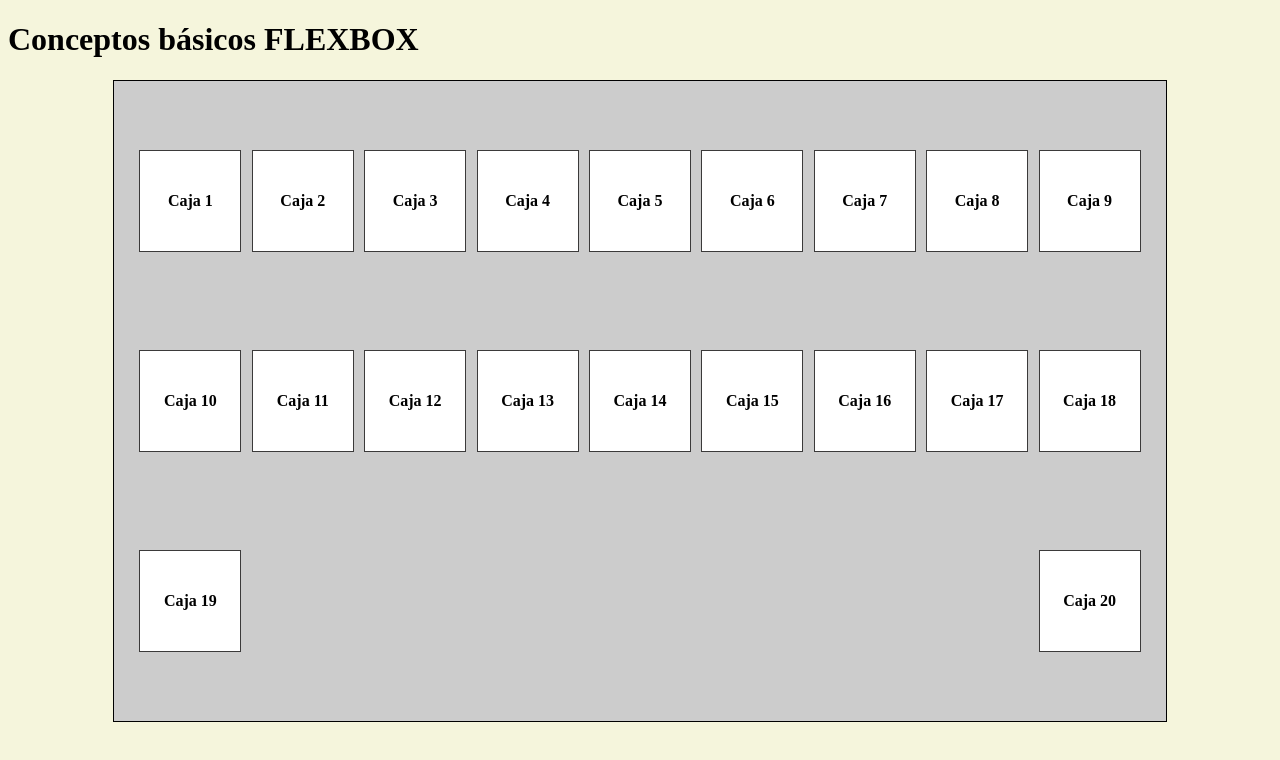
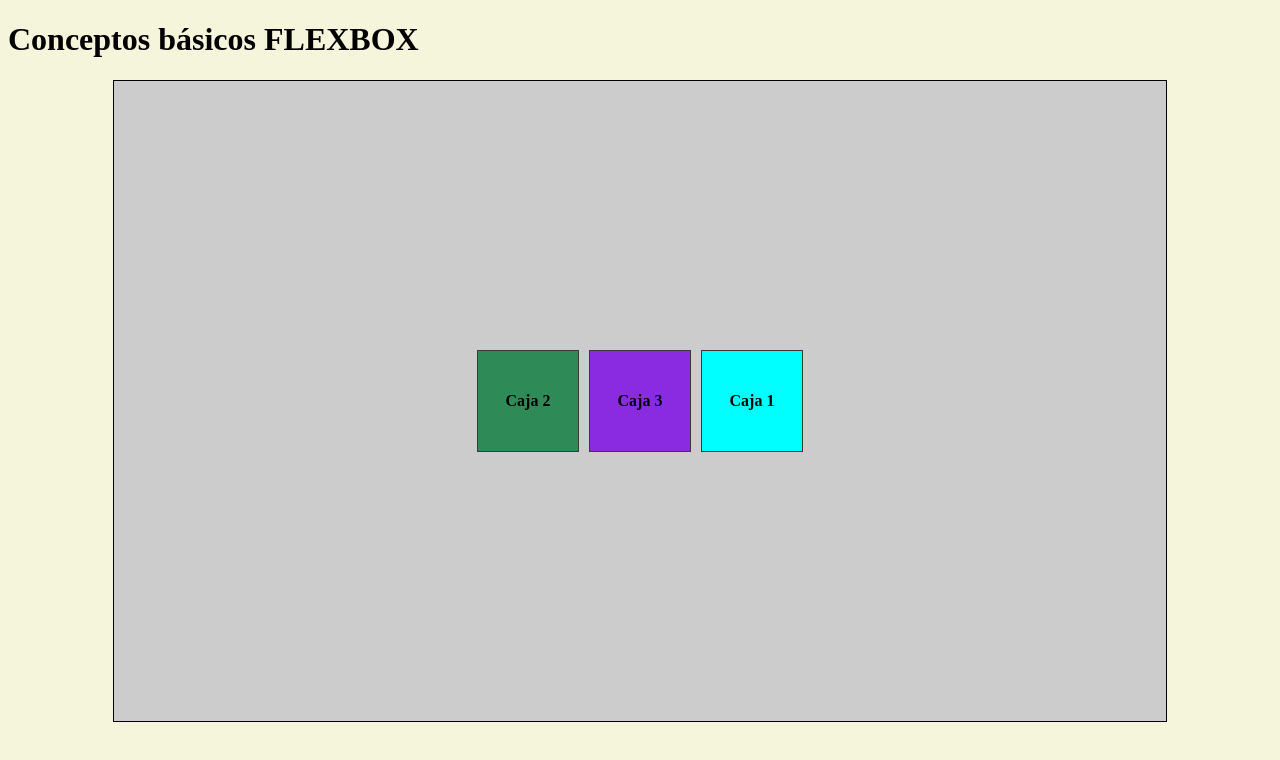
Before and after one commit to AntonioSalces/1DAM, a plain HTML site: page Lenguajes de marcas y sistemas de gestión de información/flexbox/index.html in a window 1280 px wide. Drawn offline with Linux system fonts and the light colour scheme.

Commit message:
digitalizacion infografia

```diff
--- a/Lenguajes de marcas y sistemas de gestión de información/flexbox/css/style.css
+++ b/Lenguajes de marcas y sistemas de gestión de información/flexbox/css/style.css
@@ -13,7 +13,7 @@ body{
     flex-flow: row wrap;
     width: 80%;
     margin: 0 auto;
-    justify-content: space-between;
+    justify-content: center;
     /* comentamos la linea de la altura de las cajas y añadimos altura al flex-container */
     height: 600px;
     /* utilizamos align-items para alinear verticalmente los items */
@@ -32,3 +32,21 @@ body{
     margin: 5px;
     overflow: hidden;
 }
+
+#c1{
+    background-color: aqua;
+    order: 3;
+    flex-shrink: 1;
+}
+
+#c2{
+    background-color: seagreen;
+    order: 1;
+    flex-shrink: 4;
+}
+
+#c3{
+    background-color:blueviolet;
+    order: 2;
+    flex-shrink: 1;
+}
--- a/Lenguajes de marcas y sistemas de gestión de información/flexbox/index.html
+++ b/Lenguajes de marcas y sistemas de gestión de información/flexbox/index.html
@@ -10,26 +10,9 @@
     <h1>Conceptos básicos FLEXBOX</h1>
     <section>
         <div class="flex-container">
-            <div class="caja">Caja 1</div>
-            <div class="caja">Caja 2</div>
-            <div class="caja">Caja 3</div>
-            <div class="caja">Caja 4</div>
-            <div class="caja">Caja 5</div>
-            <div class="caja">Caja 6</div>
-            <div class="caja">Caja 7</div>
-            <div class="caja">Caja 8</div>
-            <div class="caja">Caja 9</div>
-            <div class="caja">Caja 10</div>
-            <div class="caja">Caja 11</div>
-            <div class="caja">Caja 12</div>
-            <div class="caja">Caja 13</div>
-            <div class="caja">Caja 14</div>
-            <div class="caja">Caja 15</div>
-            <div class="caja">Caja 16</div>
-            <div class="caja">Caja 17</div>
-            <div class="caja">Caja 18</div>
-            <div class="caja">Caja 19</div>
-            <div class="caja">Caja 20</div>
+            <div class="caja" id="c1">Caja 1</div>
+            <div class="caja" id="c2">Caja 2</div>
+            <div class="caja" id="c3">Caja 3</div>
         </div>
     </section>
 </body>
```
Also changed, not shown: 2 other files.
